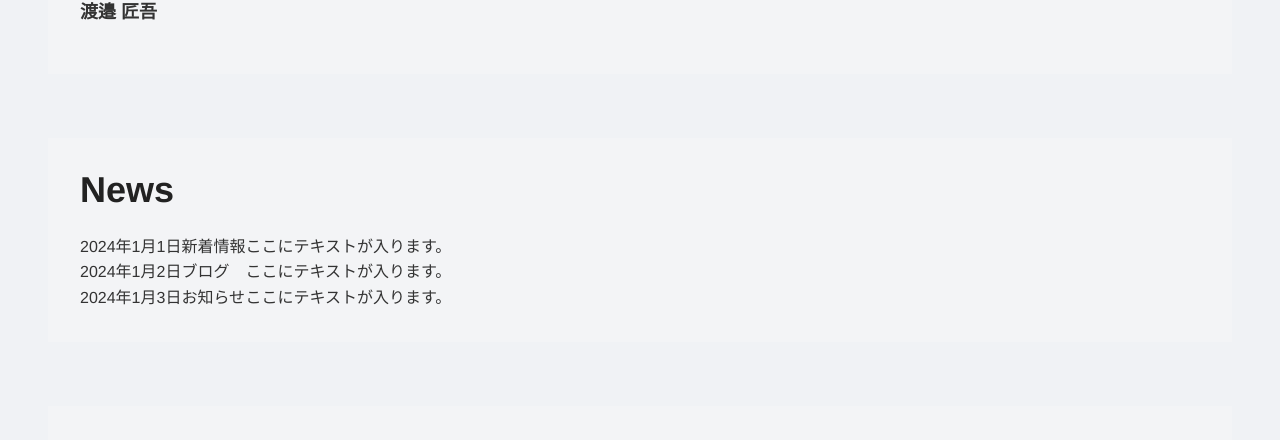
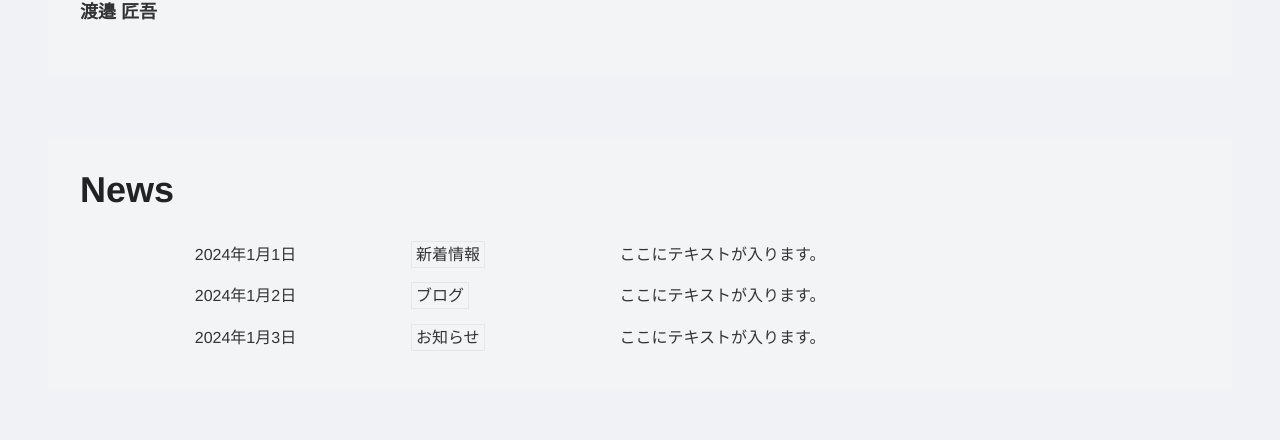
Before and after one commit to ShogoWatanabeLab/NextjsDockerPJ, a Next.js app in the folder my-app/: page / in a window 1280 px wide. Shown: the part 792-1232 px from the top of the page. Built offline with nearby package versions, Linux system fonts and the light colour scheme.

Commit message:
[fix] News component

```diff
--- a/my-app/src/components/main/News.jsx
+++ b/my-app/src/components/main/News.jsx
@@ -4,10 +4,10 @@ const News = () => {
   return (
     <>
       {/* News */}
-      <section className="mb-16 bg-gray-100 p-8">
-          <SectionTitle text={"News"} style={""} />
-          <table className="">
-            <tbody>
+      <section className="flex flex-col items-center mb-16 bg-gray-100 p-8">
+          <SectionTitle text={"News"} style={"self-start"} />
+          <table className="w-full mx-8">
+            <tbody className="">
               <NewsRow date={"2024年1月1日"} category={"新着情報"} content={"ここにテキストが入ります。"}/>
               <NewsRow date={"2024年1月2日"} category={"ブログ"} content={"ここにテキストが入ります。"}/>
               <NewsRow date={"2024年1月3日"} category={"お知らせ"} content={"ここにテキストが入ります。"}/>
--- a/my-app/src/components/main/NewsRow.jsx
+++ b/my-app/src/components/main/NewsRow.jsx
@@ -1,8 +1,10 @@
 const NewsRow = (props) => {
   return (
     <tr>
-      <td>{props.date}</td>
-      <td>{props.category}</td>
+      <td className="p-2 text-center">{props.date}</td>
+      <td>
+        <span className="p-1 border">{props.category}</span>
+      </td>
       <td>{props.content}</td>
     </tr>
   );
```
